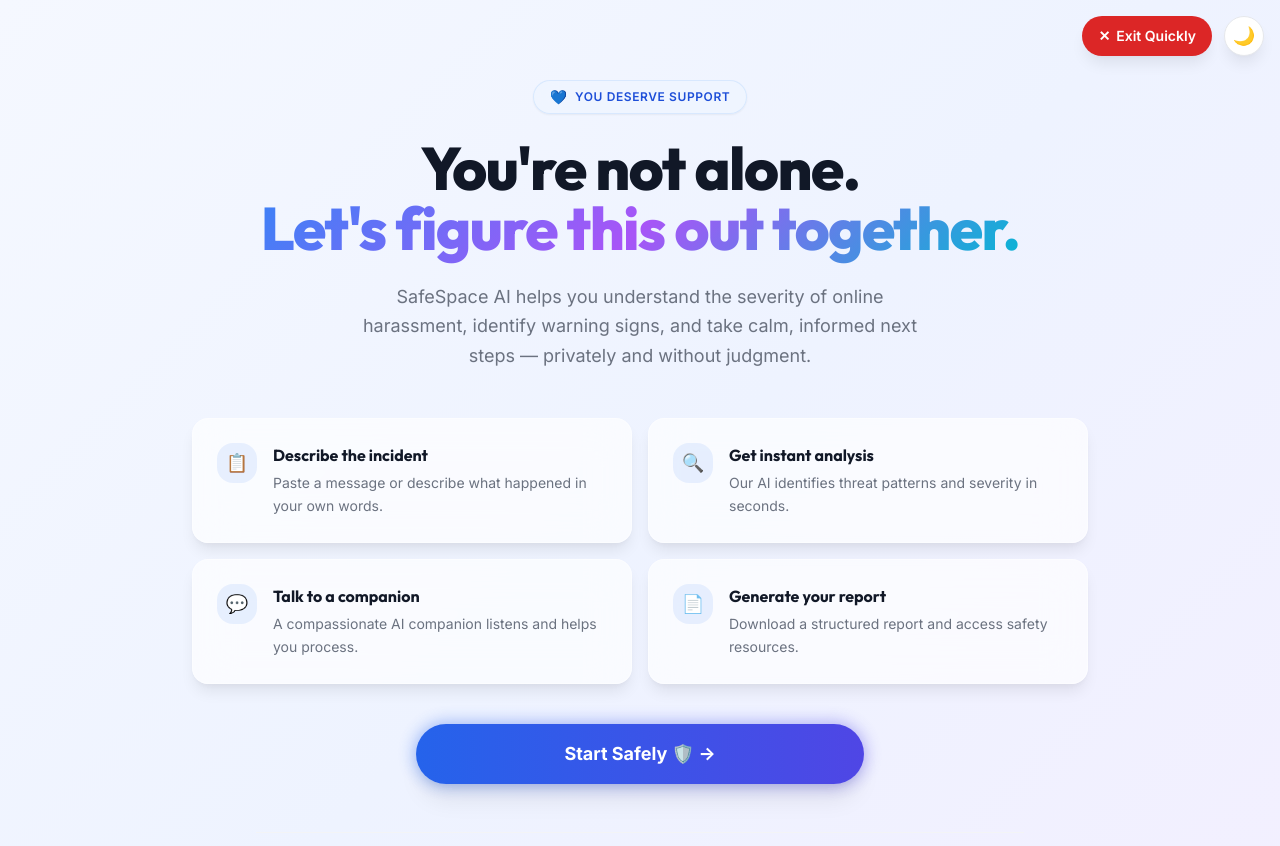
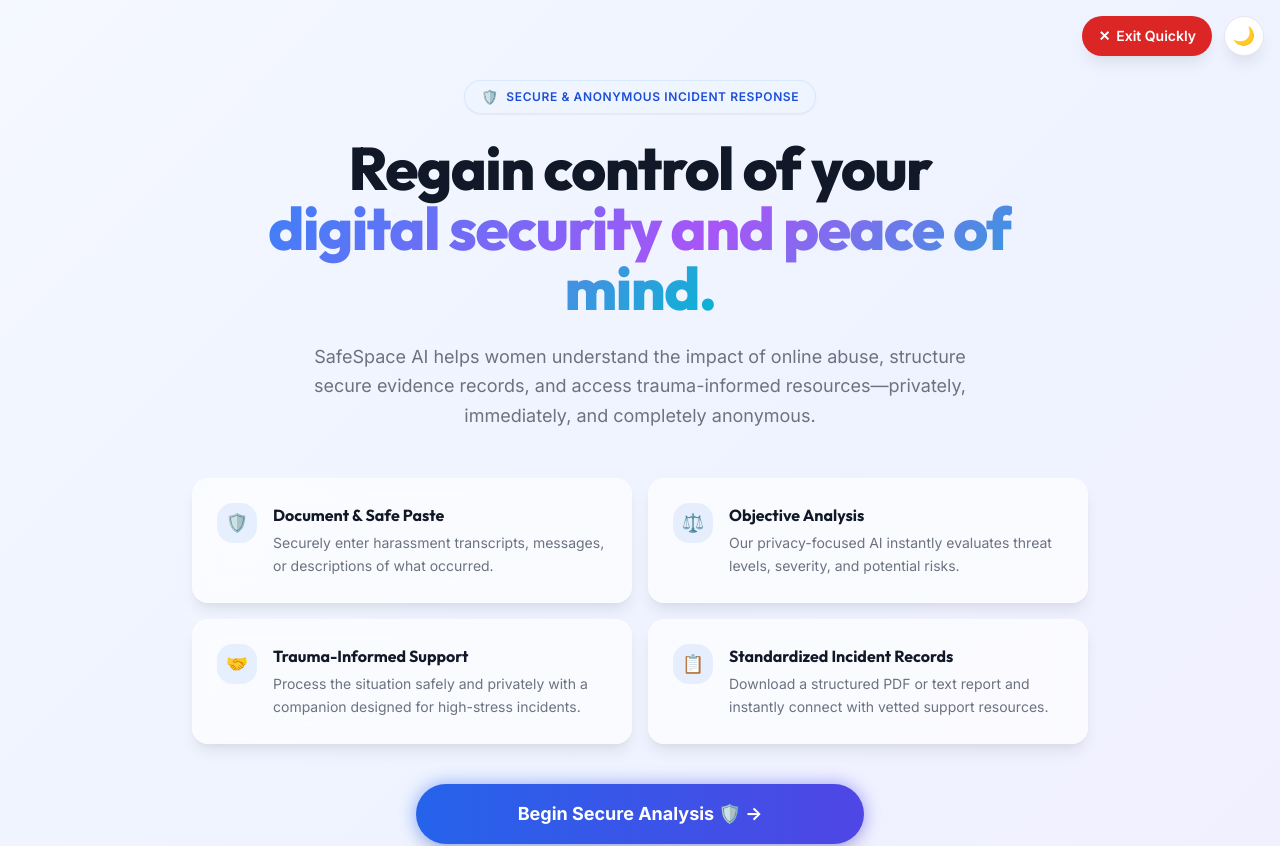
Before and after one commit to abhishek-ms-01/SafeSpace-AI, a React (Vite) app: page / in a window 1280 px wide. Shown: the top 846 px of the page. Built offline with nearby package versions, Linux system fonts and the light colour scheme; no server answers; a web font is replaced by a local one; what groq-sdk would draw is missing.

Commit message:
design: Revamp UI with elegant charcoal background and professional, custom supportive copy

```diff
--- a/src/pages/Home.tsx
+++ b/src/pages/Home.tsx
@@ -5,16 +5,16 @@
 }
 
 const STEPS = [
-  { icon: '📋', title: 'Describe the incident', desc: 'Paste a message or describe what happened in your own words.' },
-  { icon: '🔍', title: 'Get instant analysis', desc: 'Our AI identifies threat patterns and severity in seconds.' },
-  { icon: '💬', title: 'Talk to a companion', desc: 'A compassionate AI companion listens and helps you process.' },
-  { icon: '📄', title: 'Generate your report', desc: 'Download a structured report and access safety resources.' },
+  { icon: '🛡️', title: 'Document & Safe Paste', desc: 'Securely enter harassment transcripts, messages, or descriptions of what occurred.' },
+  { icon: '⚖️', title: 'Objective Analysis', desc: 'Our privacy-focused AI instantly evaluates threat levels, severity, and potential risks.' },
+  { icon: '🤝', title: 'Trauma-Informed Support', desc: 'Process the situation safely and privately with a companion designed for high-stress incidents.' },
+  { icon: '📋', title: 'Standardized Incident Records', desc: 'Download a structured PDF or text report and instantly connect with vetted support resources.' },
 ]
 
 const TRUST_PILLS = [
-  { icon: '🔒', title: '100% Anonymous', desc: 'No account needed' },
-  { icon: '🚫', title: 'No Login Required', desc: 'Access immediately' },
-  { icon: '🛡️', title: 'Data Stays On Your Device', desc: 'Nothing is uploaded' },
+  { icon: '🔒', title: 'Zero Data Retention', desc: 'All texts are processed in-memory and never saved to a database' },
+  { icon: '💾', title: 'Local Storage Only', desc: 'Incident reports and chat histories remain strictly on your local device' },
+  { icon: '⚡', title: 'Immediate Purge Option', desc: 'Wipe all session data instantly at any moment with the panic exit' },
 ]
 
 const CONTAINER = {
@@ -43,9 +43,9 @@
             border border-primary-200/50 dark:border-primary-800/30
             backdrop-blur-md shadow-sm
           ">
-            <span className="text-sm">💙</span>
+            <span className="text-sm">🛡️</span>
             <span className="text-xs font-semibold text-primary-700 dark:text-primary-300 uppercase tracking-wider">
-              You deserve support
+              SECURE & ANONYMOUS INCIDENT RESPONSE
             </span>
           </div>
         </motion.div>
@@ -53,11 +53,11 @@
         {/* Hero Title */}
         <motion.div variants={ITEM} className="text-center mb-12">
           <h1 className="text-4xl md:text-6xl font-extrabold text-gray-900 dark:text-white mb-6 leading-tight tracking-tight max-w-3xl mx-auto">
-            You're not alone. <br />
-            <span className="text-gradient">Let's figure this out together.</span>
+            Regain control of your <br />
+            <span className="text-gradient">digital security and peace of mind.</span>
           </h1>
-          <p className="text-gray-500 dark:text-slate-400 text-lg max-w-xl mx-auto leading-relaxed">
-            SafeSpace AI helps you understand the severity of online harassment, identify warning signs, and take calm, informed next steps — privately and without judgment.
+          <p className="text-gray-500 dark:text-slate-400 text-lg max-w-2xl mx-auto leading-relaxed">
+            SafeSpace AI helps women understand the impact of online abuse, structure secure evidence records, and access trauma-informed resources—privately, immediately, and completely anonymous.
           </p>
         </motion.div>
 
@@ -71,7 +71,7 @@
               key={i}
               className="glass-card p-6 flex gap-4 items-start relative overflow-hidden"
               variants={ITEM}
-              whileHover={{ y: -4, borderColor: 'rgba(59, 130, 246, 0.2)' }}
+              whileHover={{ y: -4, borderColor: 'rgba(59, 130, 246, 0.15)' }}
             >
               <div className="shrink-0 w-10 h-10 rounded-xl bg-primary-500/10 text-primary-500 text-lg flex items-center justify-center font-bold">
                 {step.icon}
@@ -104,19 +104,19 @@
               "
               whileHover={{ scale: 1.03 }}
               whileTap={{ scale: 0.97 }}
-              aria-label="Start Safely"
+              aria-label="Begin Incident Analysis"
             >
-              Start Safely 🛡️ →
+              Begin Secure Analysis 🛡️ →
             </motion.button>
           </div>
 
           {/* Trust cards */}
-          <div className="grid grid-cols-1 md:grid-cols-3 gap-4 max-w-3xl mx-auto pt-6 border-t border-gray-100 dark:border-slate-900">
+          <div className="grid grid-cols-1 md:grid-cols-3 gap-4 max-w-3xl mx-auto pt-6 border-t border-gray-100/50 dark:border-slate-900/30">
             {TRUST_PILLS.map((pill, i) => (
-              <div key={i} className="flex flex-col items-center p-4 rounded-xl bg-gray-50/50 dark:bg-slate-900/30 border border-gray-100/50 dark:border-slate-800/20">
+              <div key={i} className="flex flex-col items-center p-4 rounded-xl bg-gray-50/50 dark:bg-slate-900/10 border border-gray-100/50 dark:border-slate-800/10">
                 <span className="text-lg mb-2">{pill.icon}</span>
                 <span className="text-xs font-bold text-gray-800 dark:text-slate-200 mb-0.5">{pill.title}</span>
-                <span className="text-[10px] text-gray-400 dark:text-slate-500">{pill.desc}</span>
+                <span className="text-[10px] text-gray-400 dark:text-slate-500 text-center">{pill.desc}</span>
               </div>
             ))}
           </div>
--- a/src/styles/index.css
+++ b/src/styles/index.css
@@ -94,19 +94,19 @@
 /* ── Glass card — frosted glass effect ── */
 .glass-card {
   background: rgba(255, 255, 255, 0.65);
-  backdrop-filter: blur(20px);
-  -webkit-backdrop-filter: blur(20px);
-  border: 1px solid rgba(255, 255, 255, 0.4);
+  backdrop-filter: blur(12px);
+  -webkit-backdrop-filter: blur(12px);
+  border: 1px solid rgba(255, 255, 255, 0.3);
   border-radius: 1rem;
   box-shadow: var(--shadow-lg);
   transition: border-color var(--duration-normal) var(--ease-out);
 }
 .dark .glass-card {
-  background: rgba(11, 17, 32, 0.7);
-  border-color: rgba(255, 255, 255, 0.06);
+  background: rgba(11, 17, 32, 0.6);
+  border-color: rgba(255, 255, 255, 0.04);
 }
 .dark .glass-card:hover {
-  border-color: rgba(255, 255, 255, 0.1);
+  border-color: rgba(255, 255, 255, 0.08);
 }
 
 /* ── Gradient backgrounds ── */
@@ -114,9 +114,9 @@
   background: linear-gradient(135deg, #f5f8ff 0%, #eef3ff 50%, #f3efff 100%);
 }
 .dark .bg-gradient-canvas {
-  background: radial-gradient(circle at 10% 20%, rgba(59, 130, 246, 0.06) 0%, transparent 45%),
-              radial-gradient(circle at 90% 80%, rgba(168, 85, 247, 0.06) 0%, transparent 45%),
-              #050811;
+  background: radial-gradient(circle at 50% 10%, rgba(59, 130, 246, 0.03) 0%, transparent 60%),
+              radial-gradient(circle at 10% 80%, rgba(99, 102, 241, 0.03) 0%, transparent 50%),
+              #030712;
 }
 
 /* ── Gradient text ── */
--- a/src/styles/variables.css
+++ b/src/styles/variables.css
@@ -105,7 +105,7 @@
 
 /* ── Dark mode semantic overrides ── */
 .dark {
-  --bg-canvas:      #050811;
+  --bg-canvas:      #030712;
   --bg-surface:     #0b1120;
   --bg-elevated:    #0f172a;
   --bg-subtle:      #1e293b;
```
